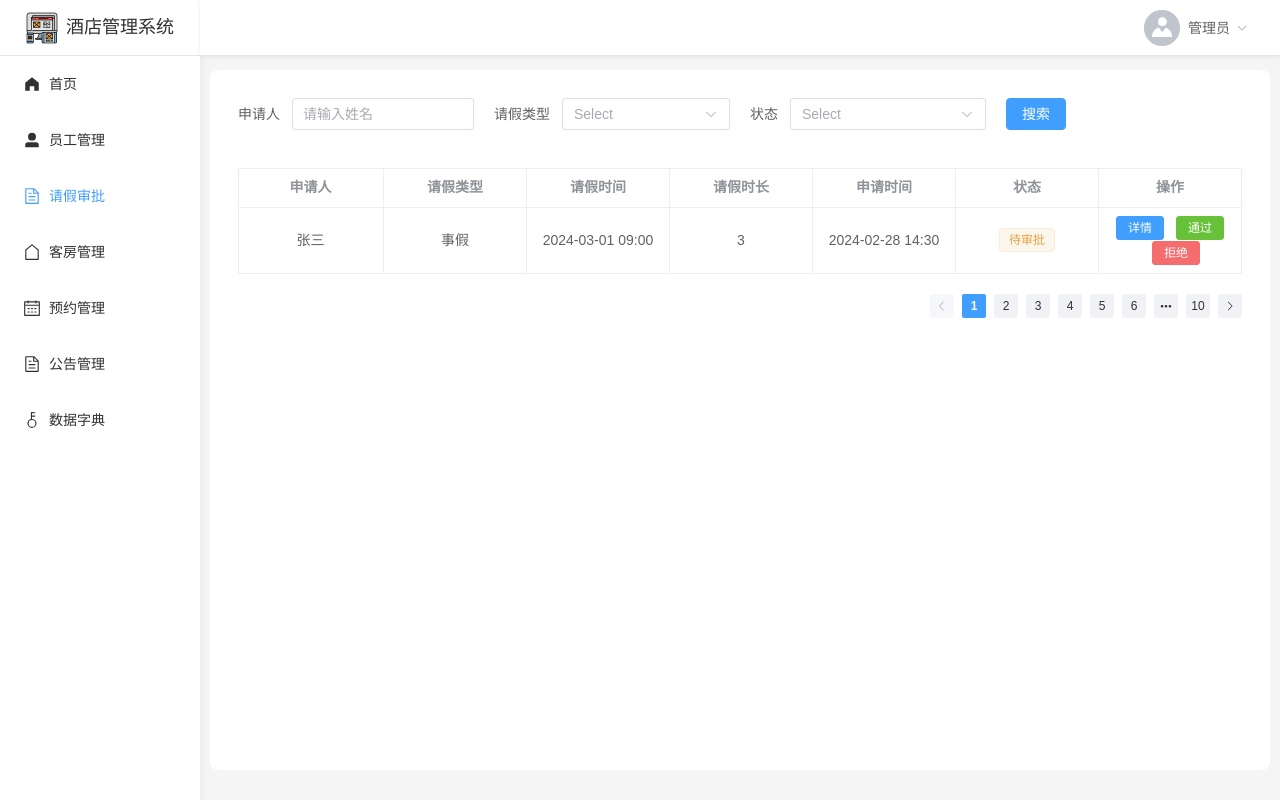
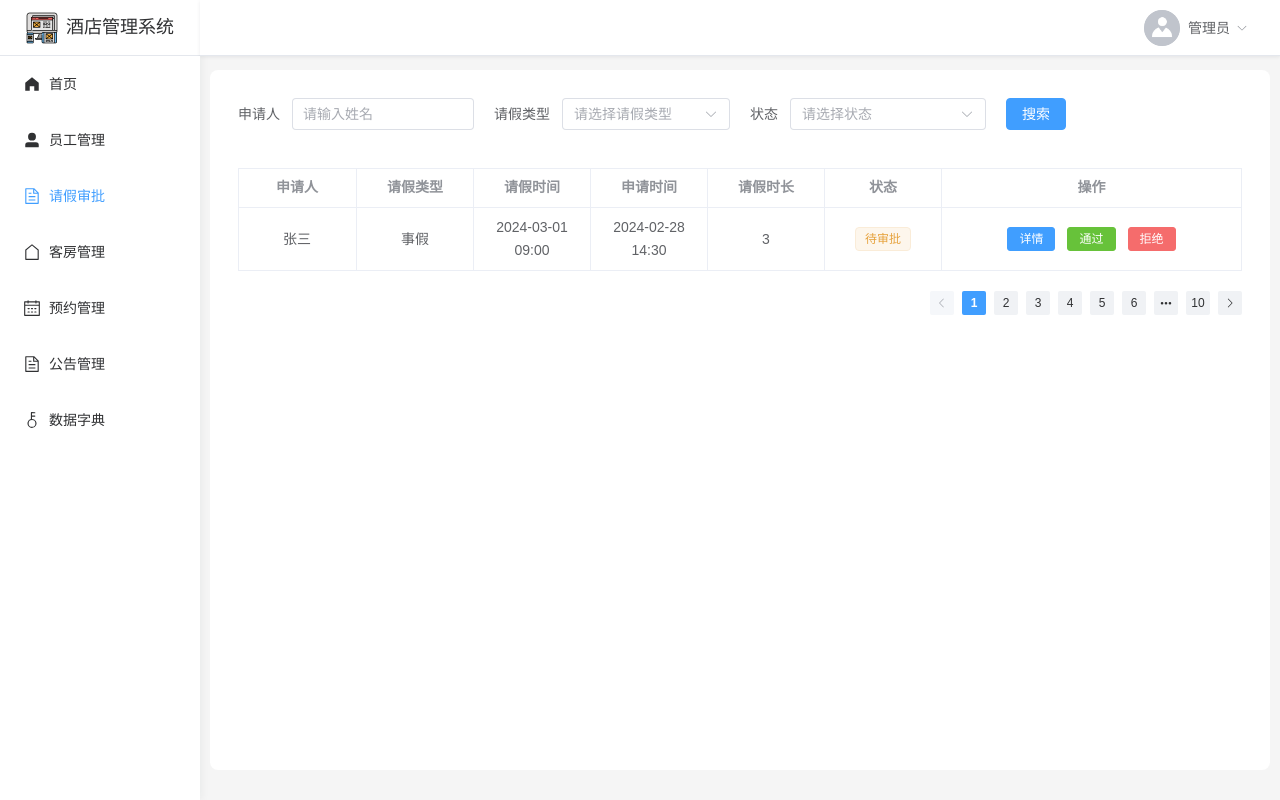
Before and after one commit to eggCodedmb/hotel-system, a Vue app: page /leave in a window 1280 px wide. Built offline with nearby package versions, Linux system fonts and the light colour scheme.

Commit message:
feat: 增加请假类型和状态选择提示，调整表格列顺序及宽度

```diff
--- a/src/views/Leave.vue
+++ b/src/views/Leave.vue
@@ -10,7 +10,7 @@
                 </el-col>
                 <el-col :span="6">
                     <el-form-item label="请假类型">
-                        <el-select v-model="searchForm.type" clearable>
+                        <el-select v-model="searchForm.type" clearable placeholder="请选择请假类型">
                             <el-option v-for="item in leaveTypes" :key="item.value" :label="item.label"
                                 :value="item.value" />
                         </el-select>
@@ -19,7 +19,7 @@
                 </el-col>
                 <el-col :span="6">
                     <el-form-item label="状态">
-                        <el-select v-model="searchForm.status" clearable>
+                        <el-select v-model="searchForm.status" clearable placeholder="请选择状态">
                             <el-option v-for="item in statusOptions" :key="item.value" :label="item.label"
                                 :value="item.value" />
                         </el-select>
@@ -99,10 +99,10 @@ const columns = [
     { label: '申请人', prop: 'applicant' },
     { label: '请假类型', prop: 'type', tag: true, tagType: 'type' },
     { label: '请假时间', prop: 'startTime', formatter: (row) => `${row.startTime} 至 ${row.endTime}` },
+    { label: '申请时间', prop: 'createTime' },
     { label: '请假时长', prop: 'duration', formatter: (row) => `${row.duration}天` },
-    { label: '申请时间', prop: 'createTime' },
     { label: '状态', prop: 'status', slotName: 'status' },
-    { label: '操作', prop: 'action', slotName: 'action' }
+    { label: '操作', prop: 'action', slotName: 'action',width: 300}
 ]
 
 // 状态配置
```
